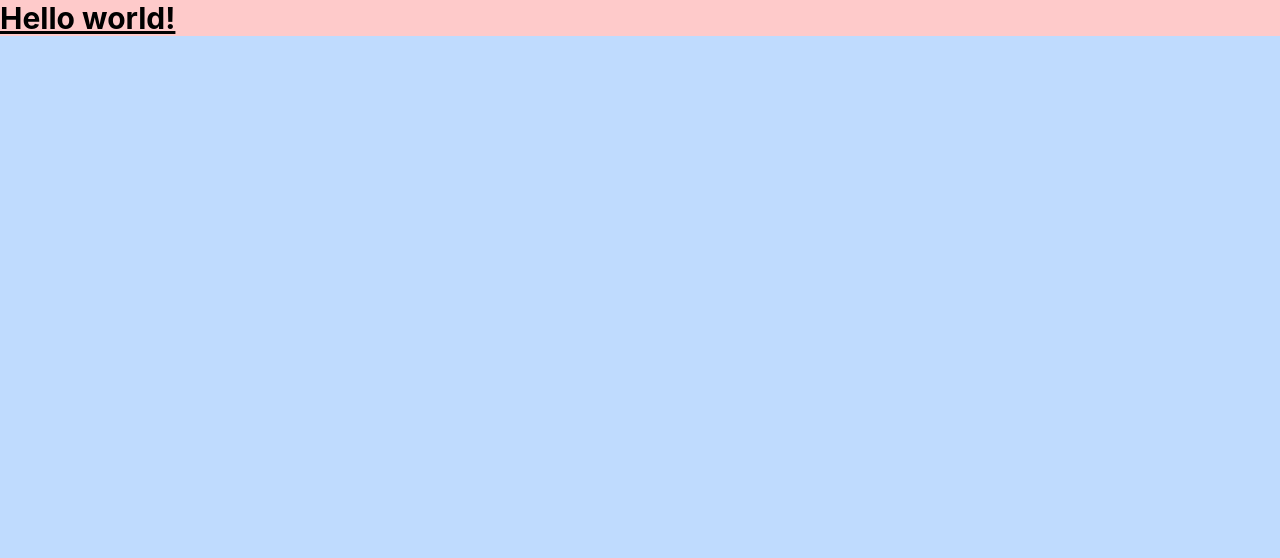
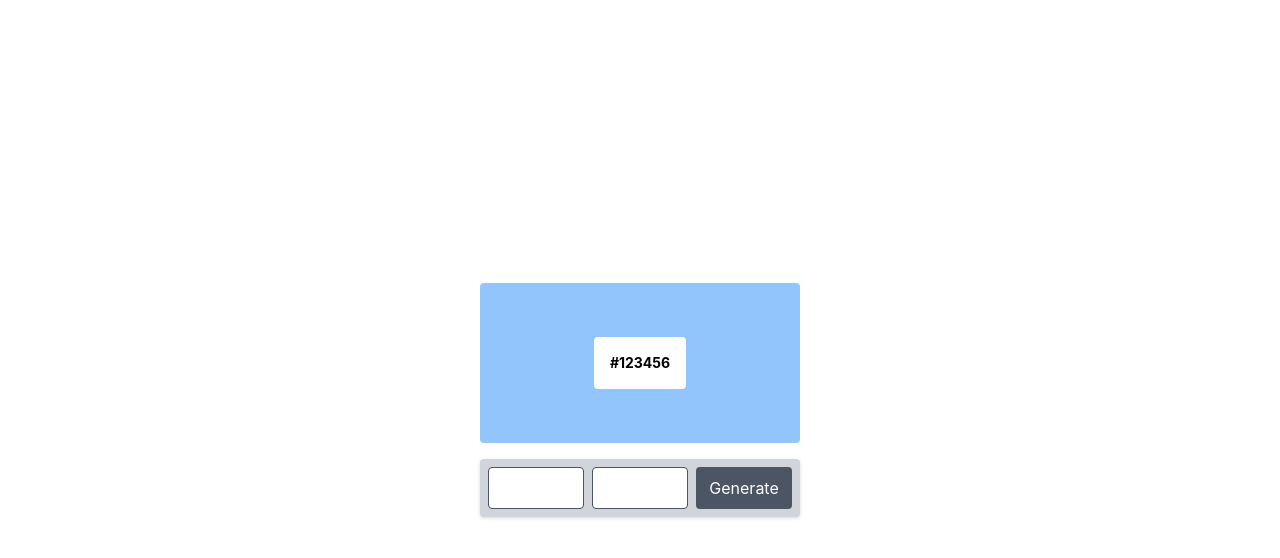
Before and after one commit to Davidihl/react-random-color-generator, a JavaScript app: page / in a window 1280 px wide. Shown: the top 558 px of the page. Built offline with nearby package versions, Linux system fonts and the light colour scheme; the HTML template or start-up script is replaced by a standard one.

Commit message:
Add basic styling

```diff
--- a/src/App.js
+++ b/src/App.js
@@ -1,7 +1,26 @@
 export default function App() {
   return (
-    <div className="bg-blue-200 w-screen h-screen">
-      <h1 className="text-3xl font-bold underline bg-red-200">Hello world!</h1>
+    <div
+      key="outerDiv"
+      className="w-screen h-screen flex justify-center items-center"
+    >
+      <div className="flex flex-col gap-4 w-80">
+        <div
+          key="colorDiv"
+          className="w-80 h-40 bg-blue-300 flex justify-center items-center rounded"
+        >
+          <span className="bg-white p-4 rounded text-sm font-bold">
+            #123456
+          </span>
+        </div>
+        <form className="flex gap-2 bg-gray-300 p-2 rounded drop-shadow">
+          <input className="border border-gray-600 p-2 rounded w-1/3" />
+          <input className="border border-gray-600 p-2 rounded w-1/3" />
+          <button className="bg-gray-600 text-white p-2 rounded w-1/3">
+            Generate
+          </button>
+        </form>
+      </div>
     </div>
   );
 }
```
Also changed, not shown: public/index.html (+0 -10 lines).
